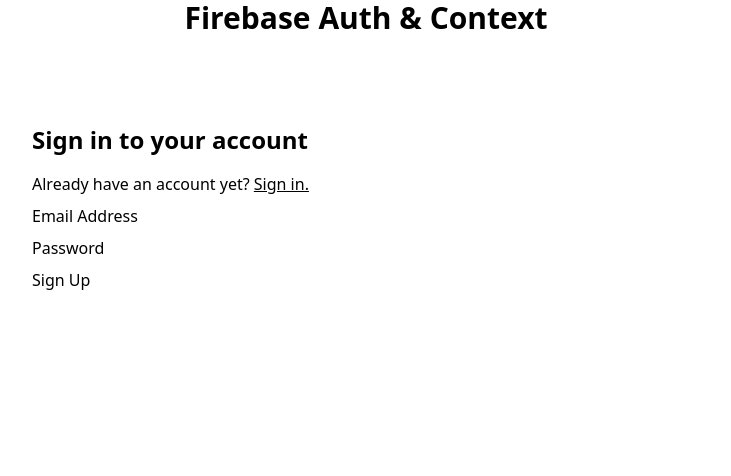
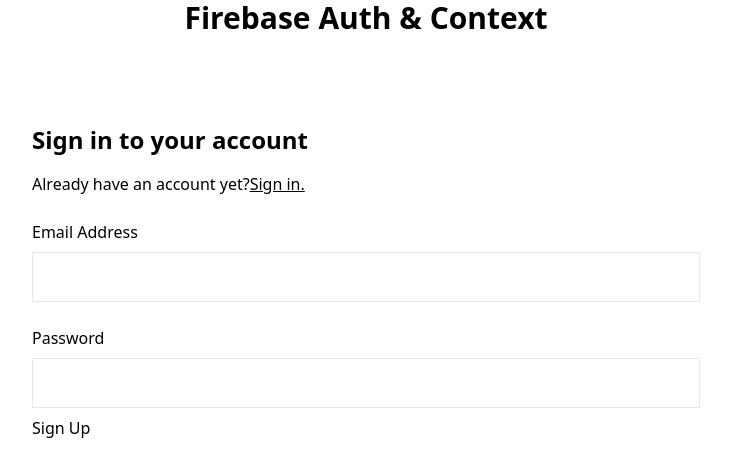
Before and after one commit to dvaug86/Tutorial-Firebase-Authentication-pt1-CodeCommerce, a React (Create React App) app: page /signup in a window 1280 px wide. Shown: the top 476 px of the page, without its empty margins (274-1005 px from the left). Built offline with nearby package versions, Linux system fonts and the light colour scheme.

Commit message:
commit for last night

```diff
--- a/src/components/Signup.jsx
+++ b/src/components/Signup.jsx
@@ -7,21 +7,20 @@
       <div>
         <h1 className="text-2xl font-bold py-2">Sign in to your account</h1>
         <p className="py-2">
-          Already have an account yet?{" "}
+          Already have an account yet?
           <Link className="underline" to="/">
-            {" "}
             Sign in.
           </Link>
         </p>
       </div>
       <form>
-        <div>
-          <label>Email Address</label>
-          <input type="email" />
+        <div className="flex flex-col py-2">
+          <label className="py-2 font-medium">Email Address</label>
+          <input className="border p-3" type="email" />
         </div>
-        <div>
-          <label>Password</label>
-          <input className="py-2 font-medium" type="password" />
+        <div className="flex flex-col py-2">
+          <label className="py-2 font-medium">Password</label>
+          <input className="border p-3" type="password" />
         </div>
         <button>Sign Up</button>
       </form>
```
